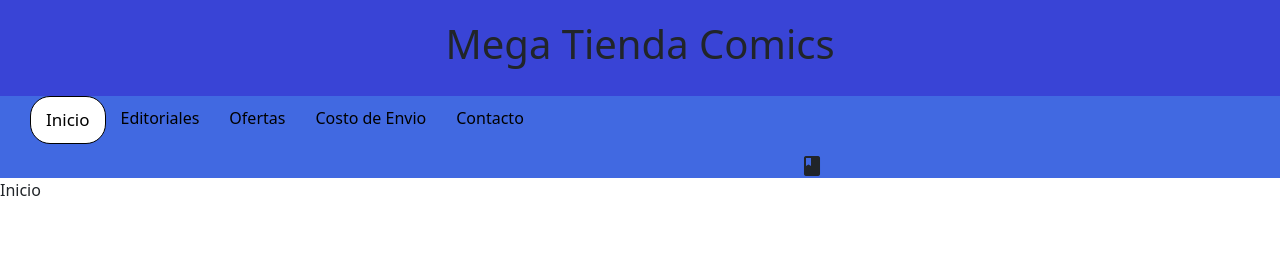
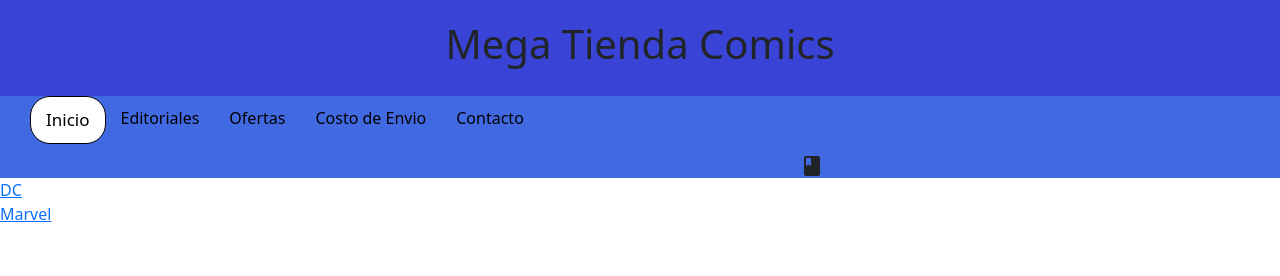
Before and after one commit to GonzaloNasello/DesafiosRJS, a React (Create React App) app: page /Inicio in a window 1280 px wide. Shown: the top 276 px of the page. Built offline with nearby package versions, Linux system fonts and the light colour scheme.

Commit message:
Categorias

```diff
--- a/src/App.js
+++ b/src/App.js
@@ -16,7 +16,7 @@ const App = () => {
             <NavBar secciones={secciones}/>
                 <Routes>
                     <Route path="/Inicio" element={<Inicio/>} />
-                    <Route path="/Editoriales" element={<ItemListContainer greeting={greeting}/>} />
+                    <Route path="/Editoriales/:categoria" element={<ItemListContainer greeting={greeting}/>} />
                     <Route path="/Ofertas/:id" element={<ItemDetailContainer/>} />
                     <Route path="/Costo%20de%20Envio" element={<CostoDeEnvio/>} />
                     <Route path="/Contacto" element={<Contacto/>} />
--- a/src/components/Inicio.js
+++ b/src/components/Inicio.js
@@ -1,7 +1,10 @@
+import { Link } from "react-router-dom";
+
 const Inicio = () => {
     return (
-            <div>
-                Inicio
+            <div className="linksInicio">
+                <Link to={`/Editoriales/DC`}>DC</Link>
+                <Link to={`/Editoriales/Marvel`}>Marvel</Link>
             </div>
     )
 }
--- a/src/components/ItemListContainer.js
+++ b/src/components/ItemListContainer.js
@@ -1,16 +1,18 @@
 import { useState, useEffect } from "react";
+import { useParams } from "react-router-dom";
 import ItemCount from "./ItemCount";
 import ItemList from "./ItemList";
 
 const productos = [
-    {nombre: "Crisis en tierras infinitas", precio: 2000, img: "https://d3ugyf2ht6aenh.cloudfront.net/stores/001/184/069/products/crisis_cov_arg1-a4a9db904b75118e4315980054342033-1024-1024.jpg", id:1},
-    {nombre: "The Flash", precio: 1100, img:"https://images-na.ssl-images-amazon.com/images/I/91tVDADj+dL.jpg", id:2},
-    {nombre: "Avengers: El guantelete del infinito", precio: 1800, img:"https://d3ugyf2ht6aenh.cloudfront.net/stores/001/184/069/products/excelsioravengersguanteletedelinfivol011-fba60a45b1ea17e3af15909599812390-1024-1024.jpg", id:3},
-    {nombre: "Civil war", precio:1500, img:"https://dam.smashmexico.com.mx/wp-content/uploads/2019/09/marvel-grandes-eventos-civil-war-portada.jpg", id:4}
+    {nombre: "Crisis en tierras infinitas", precio: 2000, img: "https://d3ugyf2ht6aenh.cloudfront.net/stores/001/184/069/products/crisis_cov_arg1-a4a9db904b75118e4315980054342033-1024-1024.jpg", id:1, categoria:"DC"},
+    {nombre: "The Flash", precio: 1100, img:"https://images-na.ssl-images-amazon.com/images/I/91tVDADj+dL.jpg", id:2, categoria:"DC"},
+    {nombre: "Avengers: El guantelete del infinito", precio: 1800, img:"https://d3ugyf2ht6aenh.cloudfront.net/stores/001/184/069/products/excelsioravengersguanteletedelinfivol011-fba60a45b1ea17e3af15909599812390-1024-1024.jpg", id:3, categoria:"Marvel"},
+    {nombre: "Civil war", precio:1500, img:"https://dam.smashmexico.com.mx/wp-content/uploads/2019/09/marvel-grandes-eventos-civil-war-portada.jpg", id:4, categoria:"Marvel"}
 ]
 
 const ItemListContainer = ({greeting}) => {
 
+    const { categoria } = useParams()
     let [catalogo, setCatalogo] = useState([])
 
     useEffect (()=>{
@@ -22,14 +24,16 @@ const ItemListContainer = ({greeting}) => {
         })
 
         promesa
-        .then(()=>{
+        .then((res)=>{
             console.log("Bien")
-            setCatalogo(productos)
+            if(categoria){
+                setCatalogo(res.filter((productos) => productos.categoria === categoria))
+            }
         })
         .catch(()=>{
             console.log("Mal")
         })
-    },[])
+    },[categoria])
 
     const onAdd = () => {
         console.log("Su compra se realizo con exito")
--- a/src/estilos.css
+++ b/src/estilos.css
@@ -109,3 +109,8 @@ footer{
     display: flex;
     flex-direction: column;
 }
+
+.linksInicio{
+    display: flex;
+    flex-direction: column;
+}
```
